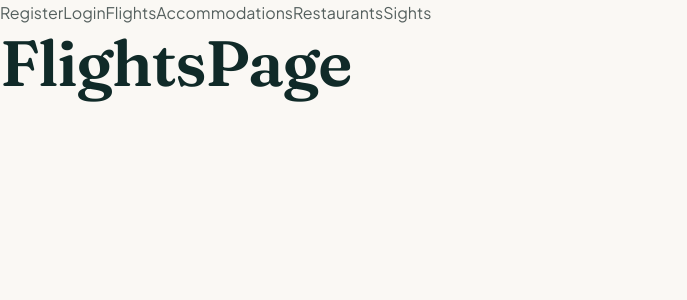
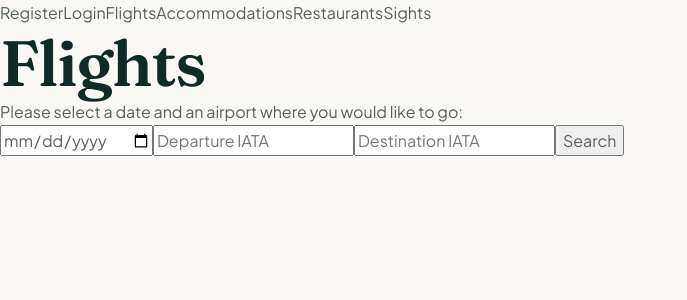
Before and after one commit to bucystoni/travel-planner, a React (Vite) app in the folder frontend/: page /flights in a window 1280 px wide. Shown: the top 300 px of the page, without its empty margins (0-687 px from the left). Built offline with nearby package versions, Linux system fonts and the light colour scheme.

Commit message:
Implement basic FlightPage

```diff
--- a/frontend/src/hooks/useCity.js
+++ b/frontend/src/hooks/useCity.js
@@ -1,7 +1,7 @@
 import { useContext } from 'react';
 import { CityContext } from '../context/CityContext';
 
-export function useCity() {
+export default function useCity() {
     const context = useContext(CityContext);
     if (context === null) throw new Error("useCity must be used within a CityProvider");
     return context;
--- a/frontend/src/pages/FlightsPage.jsx
+++ b/frontend/src/pages/FlightsPage.jsx
@@ -1,3 +1,62 @@
+import { useState } from "react";
+import { useNavigate } from "react-router-dom";
+import  useCity  from "../hooks/useCity"
+import {get} from "../api/client.js"
+
+
 export default function FlightsPage() {
-    return <h1>FlightsPage</h1>
+    const { city } = useCity();
+    const [date, setDate] = useState(null);
+    const [departure, setDeparture] = useState(null);
+    const [destination, setDestination] = useState(city ? city.name : "");
+    const [error, setError] = useState(null);
+    const [loading, setLoading] = useState(false);
+
+
+    async function handleSubmit(e) {
+        e.preventDefault();
+        setLoading(true);
+        setError(null);
+
+        try {
+            const response = await get("/flights", { destination, departure, date });
+            console.log(response);
+
+        } catch (error) {
+            setError(error.message);
+        } finally {
+            setLoading(false);
+        }
+    }
+
+    return <div>
+        <h1>Flights</h1>
+        <p>Please select a date and an airport where you would like to go:</p>
+        {error && <p role={"alert"}>{error}</p>}
+
+        <form onSubmit={handleSubmit}>
+
+            <input
+                type="date"
+                onChange={(e) => setDate(e.target.value)}
+            />
+
+            <input
+                type="text"
+                placeholder="Departure IATA"
+                value={departure}
+                onChange={(e) => setDeparture(e.target.value)}
+            />
+
+            <input
+                type="text"
+                placeholder="Destination IATA"
+                value={destination}
+                onChange={(e) => setDestination(e.target.value)}
+            />
+
+             <button type="submit" disabled={loading}>Search</button>
+
+        </form>
+    </div>
 }
--- a/frontend/src/pages/LandingPage.jsx
+++ b/frontend/src/pages/LandingPage.jsx
@@ -1,6 +1,6 @@
 import { useState } from "react";
 import { useNavigate } from "react-router-dom";
-import { useCity } from "../hooks/useCity.js";
+import  useCity  from "../hooks/useCity.js";
 import { get } from "../api/client.js"
 
 
@@ -19,8 +19,8 @@ export default function LandingPage() {
         try {
             const response = await get("/destinations", {name: search});
 
-            setCity(await response.json());
-            navigate("/accommodations", { replace: true });
+            setCity(await response);
+            navigate("/flights", { replace: true });
         } catch (error) {
             setError(error.message);
         } finally {
@@ -31,7 +31,7 @@ export default function LandingPage() {
 
     return (
         <div>
-            <h1>Landing Page</h1>
+            <h1>Travel Planner</h1>
             <p>Please type the destination where you would like to go:</p>
             {error && <p role={"alert"}>{error}</p>}
 
```
Also changed, not shown: 1 other file (tests, documents, lock files or other folders).
